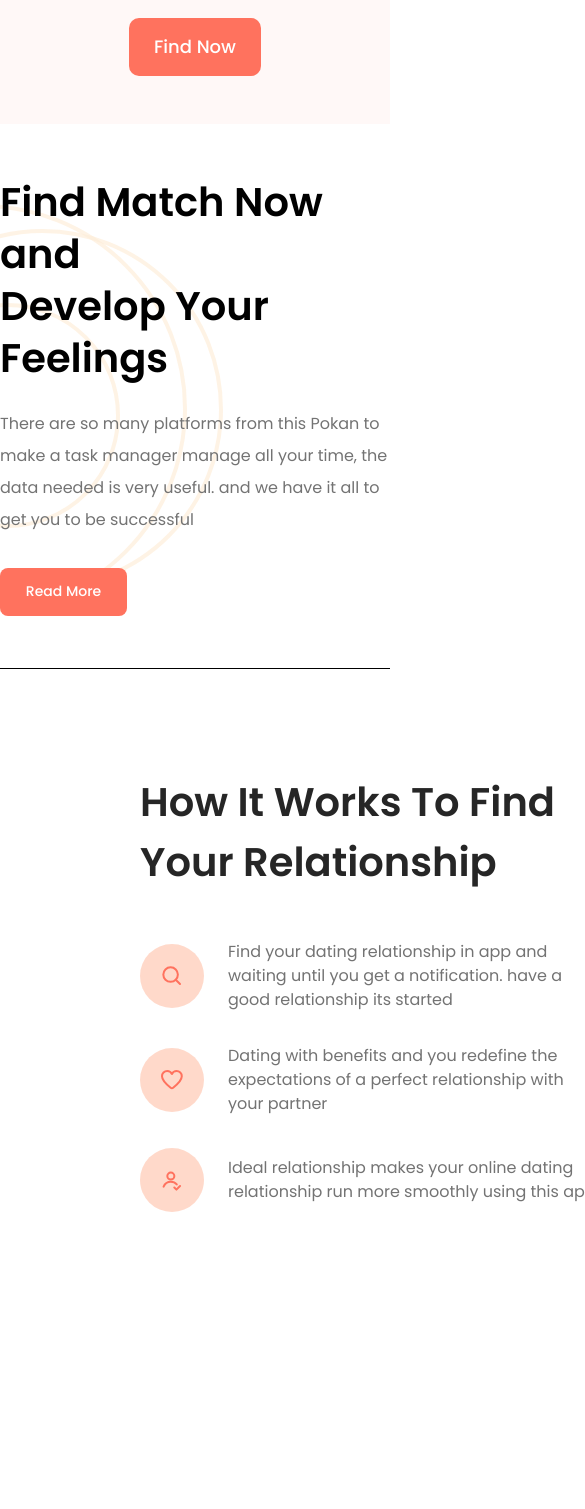
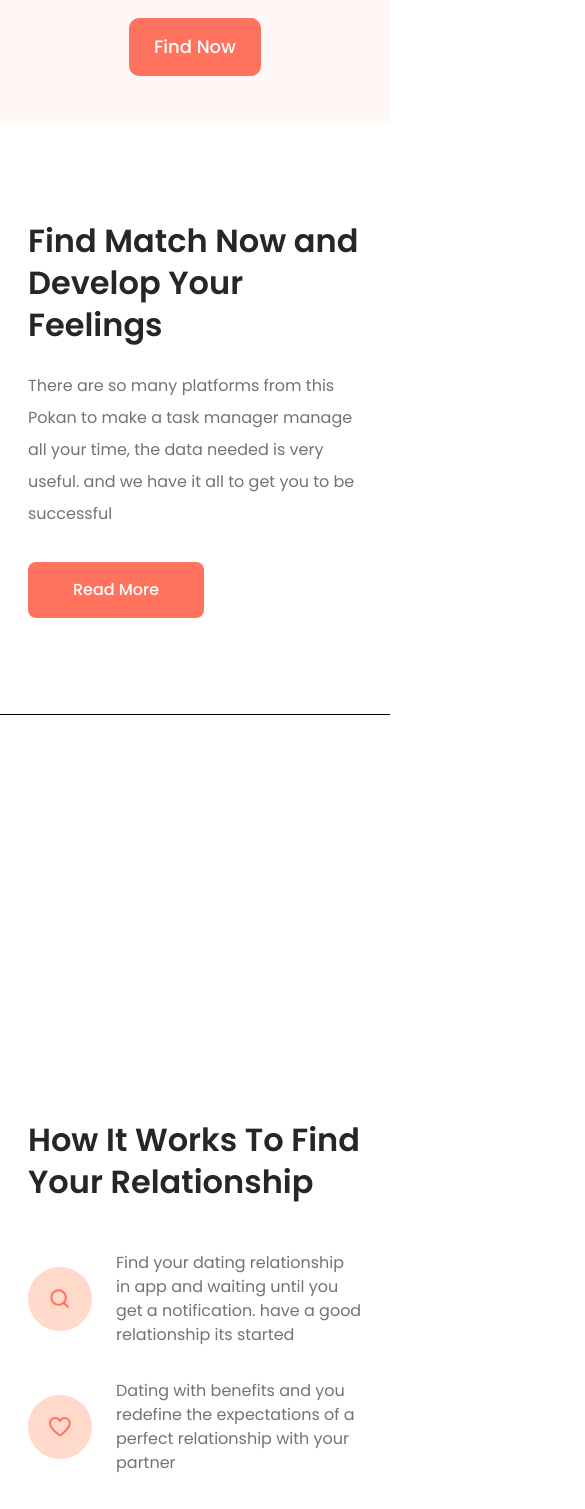
Before and after one commit to reyhanmills/frontend-case-bucheen, a React (Vite) app: page / in a window 390 px wide. Shown: the part 1100-2609 px from the top of the page, 585 px wide, since content can reach past the window. Before the commit the page ends 2438 px from the top, so only its background shows below. Built offline with nearby package versions, Linux system fonts and the light colour scheme.

Commit message:
feat: how it works alanı responsive hale getirildi

```diff
--- a/src/components/About.jsx
+++ b/src/components/About.jsx
@@ -2,26 +2,28 @@ import circle from '../assets/circle.svg'
 
 function About() {
     return (
-        <section className='relative h-[544px] w-full overflow-hidden bg-white'>
+        <section className='relative py-24 lg:h-[544px] lg:py-0 w-full overflow-hidden bg-white'>
+            {/* Circle görseli sadece desktop görünümde gösteriliyor */}
+
             <img
                 src={circle}
                 alt=""
-                className="absolute left-[-120px] top-[80px] top-1/2 w-[380px"
+                className=" hidden lg:block absolute left-[-120px] top-[80px] "
             />
 
-            <div className='relative z-10 mx-auto flex h-full max-w-[1200px] items-center justify-end'>
-                <div className="flex w-[527px] flex-col">
-                    <h2 className='text-[40px] font-bold leading-[52px] text-[#000000]'>
+            <div className="relative z-10 mx-auto flex max-w-[1200px] justify-center px-7 lg:h-full lg:items-center lg:justify-end lg:px-0">
+                <div className="flex w-full max-w-[527px] flex-col">
+                    <h2 className="text-[32px] font-bold leading-[42px] text-[#262626] lg:text-[40px] lg:leading-[52px]">
                         Find Match Now and
                         <br />
                         Develop Your Feelings
                     </h2>
 
-                    <p className='mt-6 text-[16px] leading-[32px] text-[#737373]'>
+                    <p className="mt-6 text-[16px] leading-[32px] text-[#737373]">
                         There are so many platforms from this Pokan to make a task manager manage all your time, the data needed is very useful. and we have it all to get you to be successful
                     </p>
 
-                    <button className='mt-8 h-[48px] w-[127px] rounded-[8px] bg-[#FF725E] text-[14px] font-medium text-white'>
+                    <button className="mt-8 h-[56px] w-[176px] rounded-[8px] bg-[#FF725E] text-[16px] font-medium text-white lg:h-[48px] lg:w-[127px] lg:text-[14px]">
                         Read More
                     </button>
                 </div>
--- a/src/components/HowItWorks.jsx
+++ b/src/components/HowItWorks.jsx
@@ -2,20 +2,20 @@ import Search from "../assets/circle-search.svg"
 import Heart from "../assets/circle-heart.svg"
 import Profile from "../assets/circle-profile.svg"
 
-
-
-
 function HowItWorks() {
     return (
-        <section className="h-[670px] w-full border-t border-black bg-white pt-[103px]">
-            <div className="mx-auto max-w-[1440px]">
-                <div className="ml-[140px] w-[457px]">
-                    <h2 className="text-[40px] font-semibold text-[#262626]">
+        <section className="w-full border-t border-black bg-white py-20 pt-[404px] pb-8 lg:h-[670px] lg:py-0 lg:pt-[103px]">
+            <div className="mx-auto max-w-[1440px] px-7 lg:px-0">
+                <div className="w-full max-w-[457px] lg:ml-[140px]">
+
+                    <h2 className="text-[32px] font-semibold leading-[42px] text-[#262626] lg:text-[40px] lg:leading-[52px]">
                         How It Works To Find
                         <br />
                         Your Relationship
                     </h2>
+
                     <div className="mt-12 flex flex-col gap-8">
+
                         <div className="flex items-center">
                             <div className="flex h-[64px] w-[64px] shrink-0 items-center justify-center rounded-full bg-[#FF834F]/30">
                                 <img src={Search} alt="" className="h-[24px] w-[24px]" />
@@ -45,6 +45,7 @@ function HowItWorks() {
                                 Ideal relationship makes your online dating relationship run more smoothly using this app
                             </p>
                         </div>
+
                     </div>
                 </div>
             </div>
@@ -52,4 +53,18 @@ function HowItWorks() {
     )
 }
 
+
+
 export default HowItWorks
+
+// How It Works section desktop görünümde sabit yüksekliğe ve soldan boşluğa sahip.
+// Mobilde taşma olmaması için sabit h-[670px] yerine py-20, soldan boşluk için ise sadece lg:ml-[140px] kullanıldı.
+// w-full max-w-[457px] ile içerik mobilde ekrana uyum sağlar, desktop’ta ise tasarımdaki genişliği korur.
+
+// Section yüksekliği mobilde sabit bırakılmadı; py-20 ile içerik kadar alan açıldı, desktop’ta lg:h-[670px] korundu.
+// Desktop üst boşluğu lg:pt-[103px] ile korunurken mobilde gereksiz pt değeri kullanılmadı.
+// Sol boşluk mobilde kayma oluşturduğu için ml-[140px] yerine sadece desktop’ta çalışan lg:ml-[140px] kullanıldı.
+// Sabit w-[457px] yerine w-full max-w-[457px] kullanılarak mobilde taşma engellendi, desktop genişliği korundu.
+// px-7 mobil kenar boşluğu için eklendi, lg:px-0 ile desktop container hizası bozulmadı.
+// Başlık mobilde text-[32px] leading-[42px], desktop’ta lg:text-[40px] lg:leading-[52px] olacak şekilde düzenlendi.
+// İkonların metin yanında ezilmemesi için shrink-0 korunarak responsive görünüm daha stabil hale getirildi.
```
